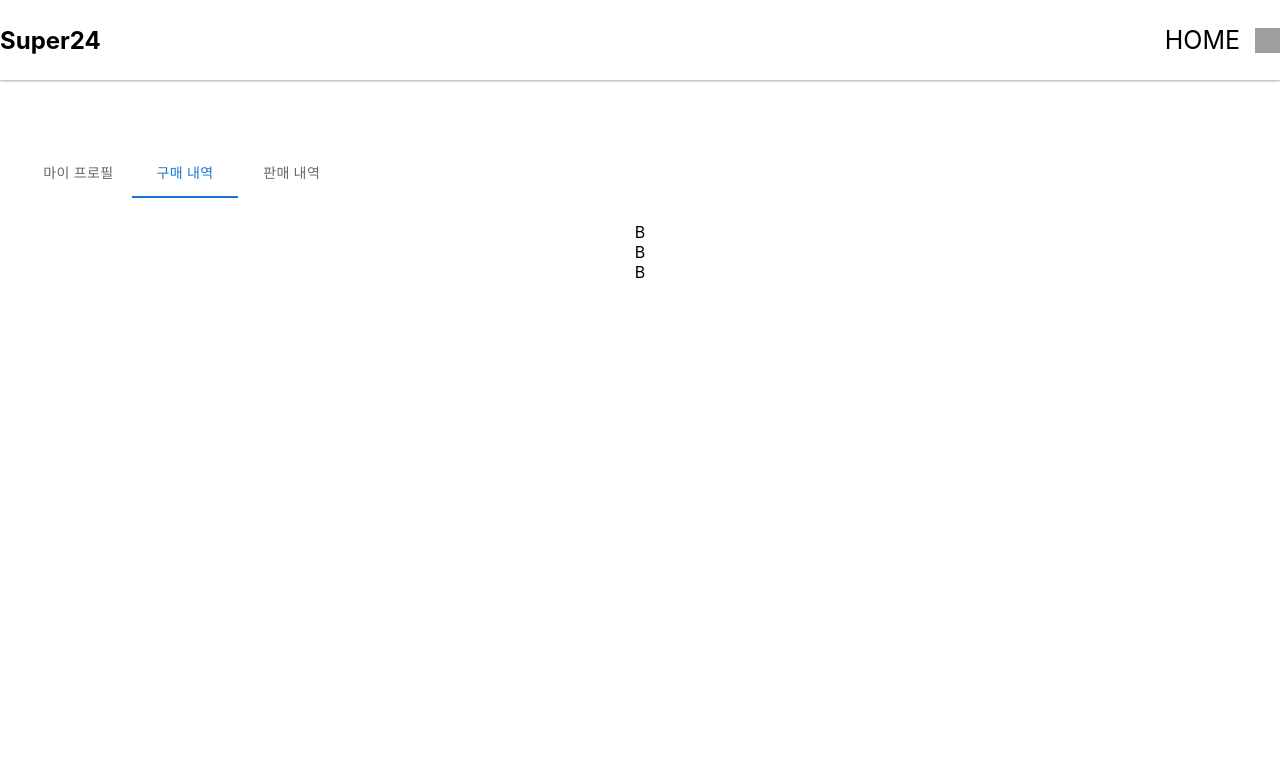
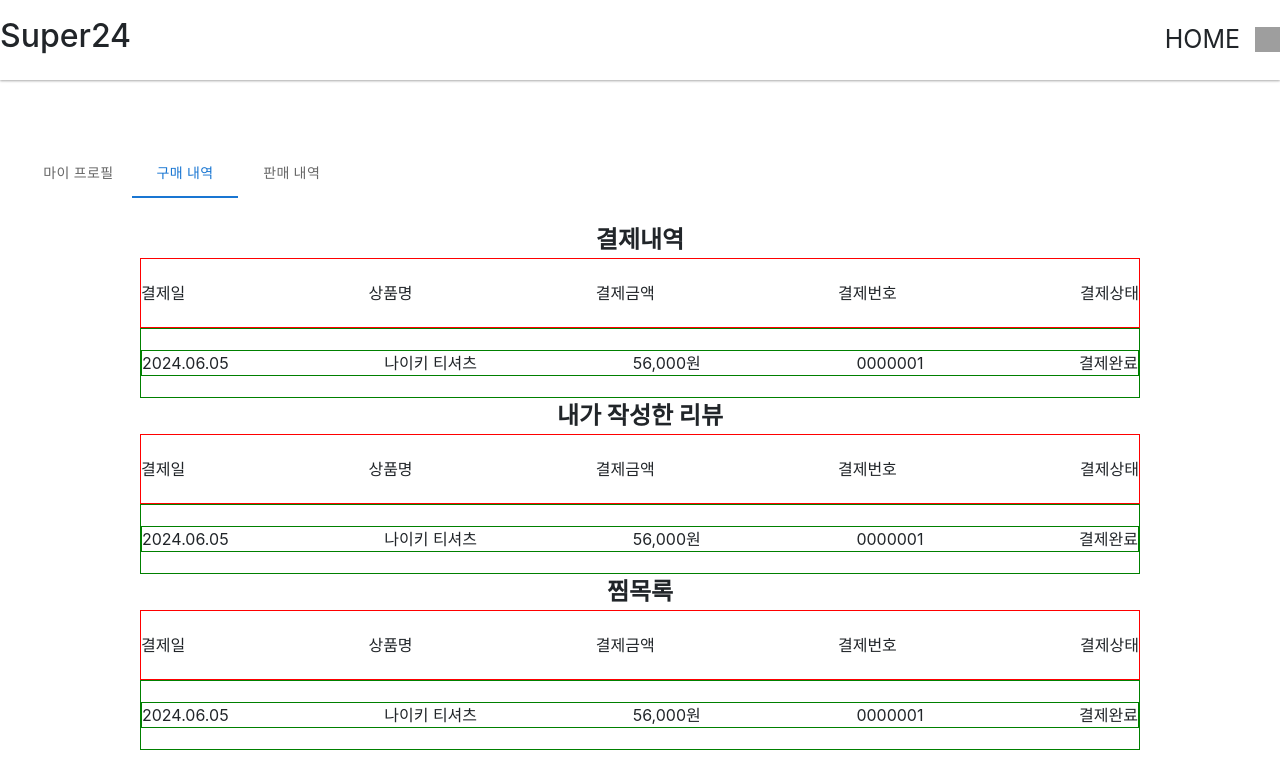
Before and after one commit to TradeWebProject/trade_web_project, a React (Create React App) app in the folder tradeweb/: page /my-page in a window 1280 px wide. Both pictures are taken after a click on the tab "구매 내역". Shown: the top 766 px of the page. Built offline with nearby package versions, Linux system fonts and the light colour scheme; grey boxes are pictures that could not be loaded; the HTML template or start-up script is replaced by a standard one.

Commit message:
마이페이지 - 결제내역 탭 UI 구조 작업 진행

```diff
--- a/tradeweb/package.json
+++ b/tradeweb/package.json
@@ -10,7 +10,9 @@
     "@testing-library/jest-dom": "^5.17.0",
     "@testing-library/react": "^13.4.0",
     "@testing-library/user-event": "^13.5.0",
+    "bootstrap": "^5.3.3",
     "react": "^18.3.1",
+    "react-bootstrap": "^2.10.2",
     "react-dom": "^18.3.1",
     "react-quill": "^2.0.0",
     "react-router-dom": "^6.23.1",
--- a/tradeweb/src/pages/myPage/MyPage.js
+++ b/tradeweb/src/pages/myPage/MyPage.js
@@ -53,9 +53,125 @@ const MyPage = () => {
                 )}
                 {currentTabIndex === 1 && (
                     <Box sx={{ p: 3 }}>
-                        <div>B</div>
-                        <div>B</div>
-                        <div>B</div>
+                        <Container>
+                             <Title>결제내역</Title>
+                              <Header>
+                                    <div>결제일</div>
+                                    <div>상품명</div>
+                                    <div>결제금액</div>
+                                    <div>결제번호</div>
+                                    <div>결제상태</div>
+                              </Header>
+                              <TableContent>
+                                  <TableContentWrapper>
+                                      <div>2024.06.05</div>
+                                      <div>
+                                          나이키 티셔츠
+                                      </div>
+                                      <div>
+                                          56,000원
+                                      </div>
+                                      <div>
+                                          0000001
+                                      </div>
+                                      <div>
+                                          결제완료
+                                      </div>
+                                  </TableContentWrapper>
+                                  {/* <TableContentWrapper>
+                                      <div>2024.06.07</div>
+                                      <div>
+                                          아디다스 티셔츠
+                                      </div>
+                                      <div>
+                                          0000002
+                                      </div>
+                                      <div>
+                                          결제예정
+                                      </div>
+                                  </TableContentWrapper> */}
+
+                              </TableContent>
+
+                              <Title>내가 작성한 리뷰</Title>
+                              <Header>
+                                    <div>결제일</div>
+                                    <div>상품명</div>
+                                    <div>결제금액</div>
+                                    <div>결제번호</div>
+                                    <div>결제상태</div>
+                              </Header>
+                              <TableContent>
+                                  <TableContentWrapper>
+                                      <div>2024.06.05</div>
+                                      <div>
+                                          나이키 티셔츠
+                                      </div>
+                                      <div>
+                                          56,000원
+                                      </div>
+                                      <div>
+                                          0000001
+                                      </div>
+                                      <div>
+                                          결제완료
+                                      </div>
+                                  </TableContentWrapper>
+                                  {/* <TableContentWrapper>
+                                      <div>2024.06.07</div>
+                                      <div>
+                                          아디다스 티셔츠
+                                      </div>
+                                      <div>
+                                          0000002
+                                      </div>
+                                      <div>
+                                          결제예정
+                                      </div>
+                                  </TableContentWrapper> */}
+
+                              </TableContent>
+                              <Title>찜목록</Title>
+                              <Header>
+                                    <div>결제일</div>
+                                    <div>상품명</div>
+                                    <div>결제금액</div>
+                                    <div>결제번호</div>
+                                    <div>결제상태</div>
+                              </Header>
+                              <TableContent>
+                                  <TableContentWrapper>
+                                      <div>2024.06.05</div>
+                                      <div>
+                                          나이키 티셔츠
+                                      </div>
+                                      <div>
+                                          56,000원
+                                      </div>
+                                      <div>
+                                          0000001
+                                      </div>
+                                      <div>
+                                          결제완료
+                                      </div>
+                                  </TableContentWrapper>
+                                  {/* <TableContentWrapper>
+                                      <div>2024.06.07</div>
+                                      <div>
+                                          아디다스 티셔츠
+                                      </div>
+                                      <div>
+                                          0000002
+                                      </div>
+                                      <div>
+                                          결제예정
+                                      </div>
+                                  </TableContentWrapper> */}
+
+                              </TableContent>
+
+                        </Container>
+
                     </Box>
                 )}
                 {currentTabIndex === 2 && (
@@ -184,3 +300,35 @@ const InfoText  = styled.div`
     overflow-x: auto;
 
 `;
+
+
+const Header = styled.div`
+    width: 1000px;
+    height: 70px;
+    display: flex;
+    align-items: center;
+    justify-content: space-between;
+    border: 1px solid red;
+
+`;
+
+
+const TableContent = styled.div`
+    width: 1000px;
+    height: 70px;
+    display: flex;
+    align-items: center;
+    justify-content: center;
+    border: 1px solid green;
+
+`;
+
+
+const TableContentWrapper = styled.div`
+    width: 1000px;
+    display: flex;
+    align-items: center;
+    justify-content: space-between;
+    border: 1px solid green;
+
+`;
```
Also changed, not shown: 1 other file (tests, documents, lock files or other folders).
